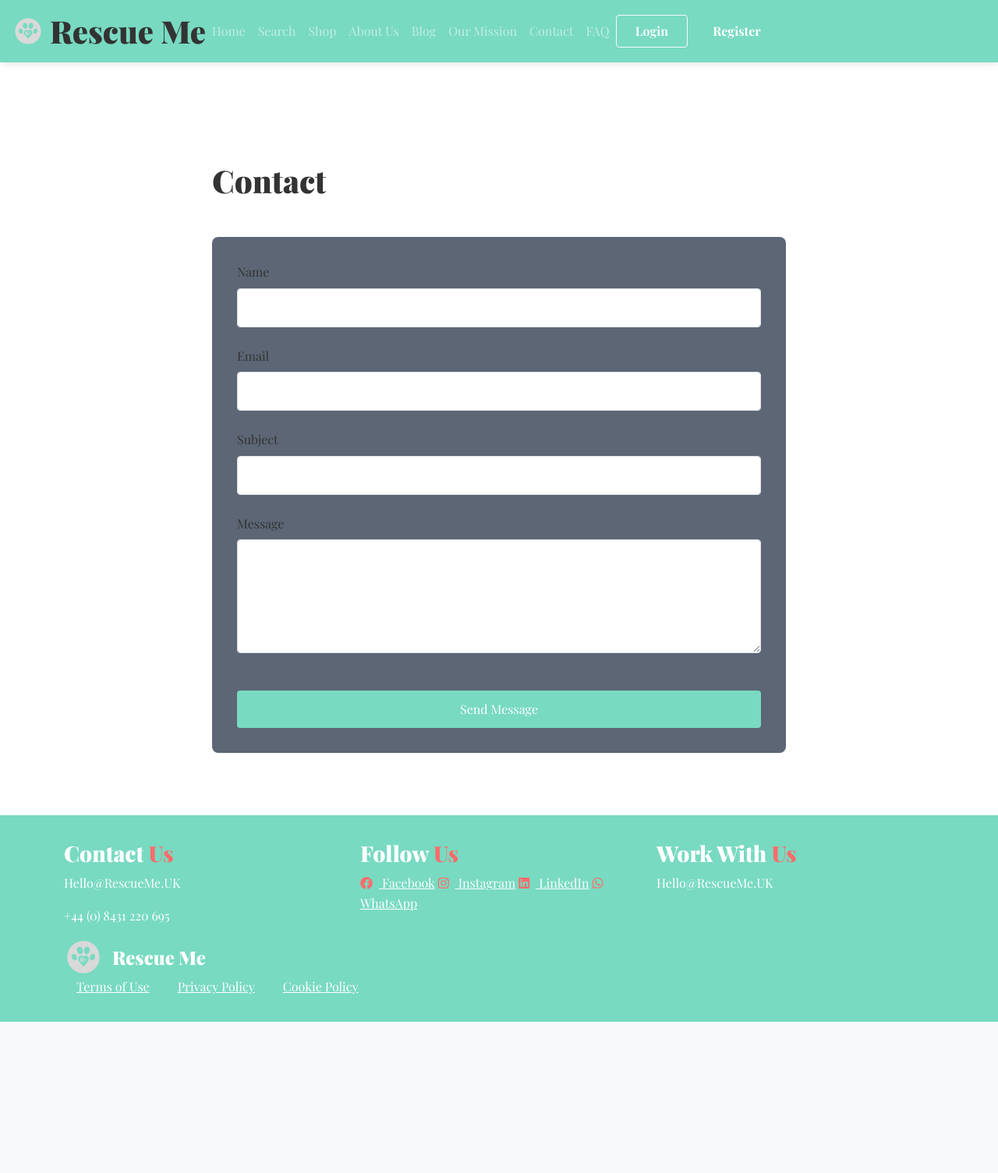
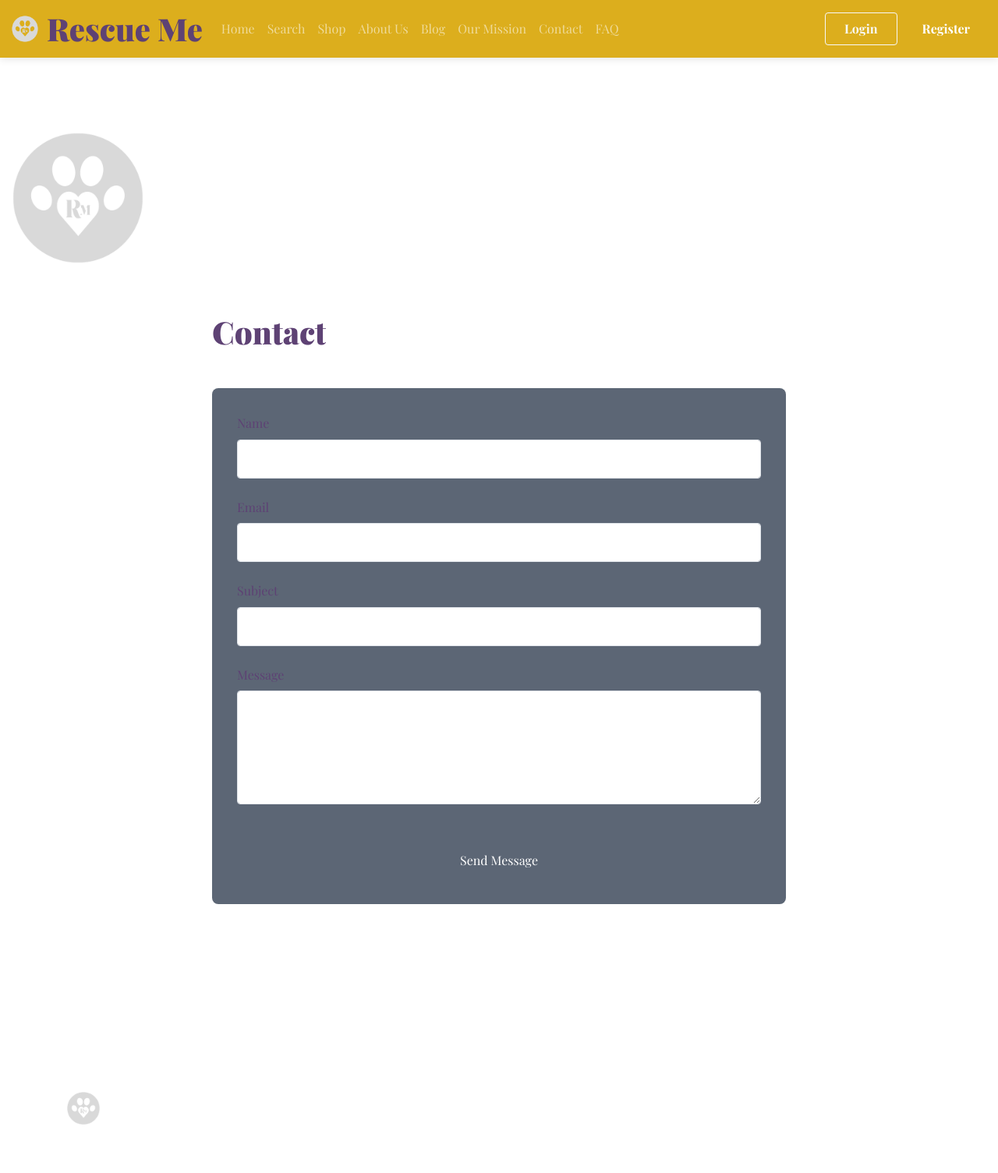
Before and after one commit to NikoAtillio/RescueMe, a Django app: page /contact/ in a window 1280 px wide. Shown: the whole page at 78% size. Before the commit the page ends 1311 px from the top, so only its background shows below. Run offline with Django 5.2, Linux system fonts and the light colour scheme.

Commit message:
Add logo image to multiple templates and update CSS variables for improved styling

```diff
--- a/apps/blog/templates/blog/blog_list.html
+++ b/apps/blog/templates/blog/blog_list.html
@@ -8,6 +8,7 @@
 {% block title %}Rescue Me - Blog{% endblock %}
 
 {% block content %}
+<img src="{% static 'core/images/logo.png' %}" alt="Rescue Me Logo" class="img-fluid" style="max-width: 200px;">
 <div class="blog-header">
     <div class="container">
         <h1>Our Blog</h1>
--- a/apps/core/static/core/css/styles.css
+++ b/apps/core/static/core/css/styles.css
@@ -1,10 +1,9 @@
 /* Global Variables */
 :root {
-    --baby-blue: #78dac1;         /* Baby blue for navbar and footer */
-    --peach-beige: #A0D2EB;       /* Peach/beige for cards and text boxes */
-    --watermelon-red: #FF6B6B;    /* Watermelon red for icons */
-    --text-color: #333333;        /* Dark text color for readability */
-    --background-color: #FFFFFF;  /* White background */
+    --oat: #61DBCA;               /* primary backgrounds */
+    --beige: #DCAE1D;             /* accents and text */
+    --text-color: #5E4274;        /* readability */
+    --background-color: #FFFFFF;  /* White background for clean design */
     --border-color: #E1E5EB;      /* Light border color */
     --font-heading: 'Playfair Display', serif;
     --font-body: 'Playfair Display', serif;
@@ -42,57 +41,22 @@ p {
 
 /* Navbar Styles - BABY BLUE */
 .navbar {
-    position: sticky !important;
-    top: 0 !important;
-    width: 100% !important;
-    background-color: var(--baby-blue) !important;
-    z-index: 1030 !important;
-    padding: 1rem 0 !important;
+    background-color: var(--beige) !important;
+    color: white !important;
     box-shadow: 0 2px 10px rgba(0, 0, 0, 0.1) !important;
-    transition: transform 0.3s ease !important;
-    height: auto !important;
-    min-height: auto !important;
-}
-
-.navbar.hidden {
-    transform: translateY(-100%);
-}
-
-.navbar > .container,
-.navbar > .container-fluid {
-    display: flex !important;
-    flex-wrap: wrap !important;
-    align-items: center !important;
-    justify-content: space-between !important;
-    padding: 0 1rem !important;
-}
-
-.navbar-brand,
-.navbar-nav {
-    padding: 0 !important;
-    margin: 0 !important;
 }
 
 .navbar-brand {
-    font-size: 1.25rem !important;
-    line-height: 1.5 !important;
     color: white !important;
 }
 
 .nav-links a {
     color: white !important;
-    font-family: var(--font-body);
-    font-weight: 400; /* Regular weight for menu items */
-    font-size: 1rem;
-    position: relative;
-    padding: 0.5rem 0 !important;
-    margin: 0 1rem;
-    text-decoration: none;
     transition: color 0.3s ease;
 }
 
 .nav-links a:hover {
-    color: var(--watermelon-red) !important;
+    color: var(--terracotta) !important;
 }
 
 .nav-links a::after {
--- a/apps/core/templates/core/about_us.html
+++ b/apps/core/templates/core/about_us.html
@@ -13,7 +13,7 @@
         <div class="row">
             <div class="col-md-8 mx-auto">
                 <div class="text-centre mb-5">
-                    <img src="{% static 'images/logo.png' %}" alt="Rescue Me Logo" class="img-fluid" style="max-width: 200px;">
+                    <img src="{% static 'core/images/logo.png' %}" alt="Rescue Me Logo" class="img-fluid" style="max-width: 200px;">
                     <h1 class="display-4 mt-4">About Us</h1>
                 </div>
 
--- a/apps/core/templates/core/contact.html
+++ b/apps/core/templates/core/contact.html
@@ -8,6 +8,7 @@
 
 {% block content %}
 <div class="bg-image"></div>
+<img src="{% static 'core/images/logo.png' %}" alt="Rescue Me Logo" class="img-fluid" style="max-width: 200px;">
 <div class="container my-5">
     <div class="content-wrapper">
         <div class="row">
--- a/apps/core/templates/core/faq.html
+++ b/apps/core/templates/core/faq.html
@@ -7,6 +7,7 @@
 {% block title %}FAQ | Rescue Me{% endblock %}
 
 {% block content %}
+<img src="{% static 'core/images/logo.png' %}" alt="Rescue Me Logo" class="img-fluid" style="max-width: 200px;">
 <div class="bg-image"></div>
 <div class="container my-5">
     <div class="content-wrapper">
--- a/apps/core/templates/core/our_mission.html
+++ b/apps/core/templates/core/our_mission.html
@@ -13,7 +13,7 @@
         <div class="row">
             <div class="col-md-8 mx-auto">
                 <div class="text-centre mb-5">
-                    <img src="{% static 'images/logo.png' %}" alt="Rescue Me Logo" class="img-fluid" style="max-width: 200px;">
+                    <img src="{% static 'core/images/logo.png' %}" alt="Rescue Me Logo" class="img-fluid" style="max-width: 200px;">
                     <h1 class="display-4 mt-4">Our Mission</h1>
                 </div>
 
--- a/apps/core/templates/core/shop.html
+++ b/apps/core/templates/core/shop.html
@@ -7,6 +7,7 @@
 
 {% block content %}
 <div class="text-centre">
+  <img src="{% static 'core/images/logo.png' %}" alt="Rescue Me Logo" class="img-fluid" style="max-width: 200px;">
   <h1>Welcome to Pet Shop Toys!</h1>
   <p>Find the best for your pets!</p>
   <a href="{% url 'shop:products' %}" class="btn btn-primary">Shop All Products</a>
```
